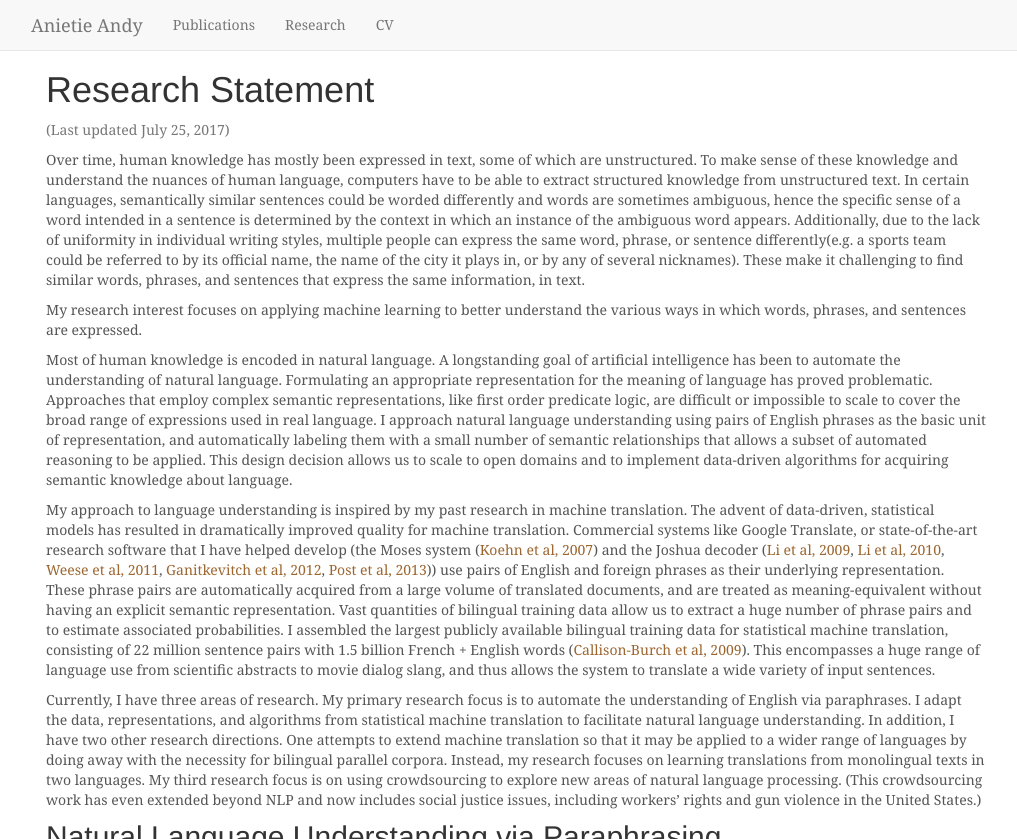
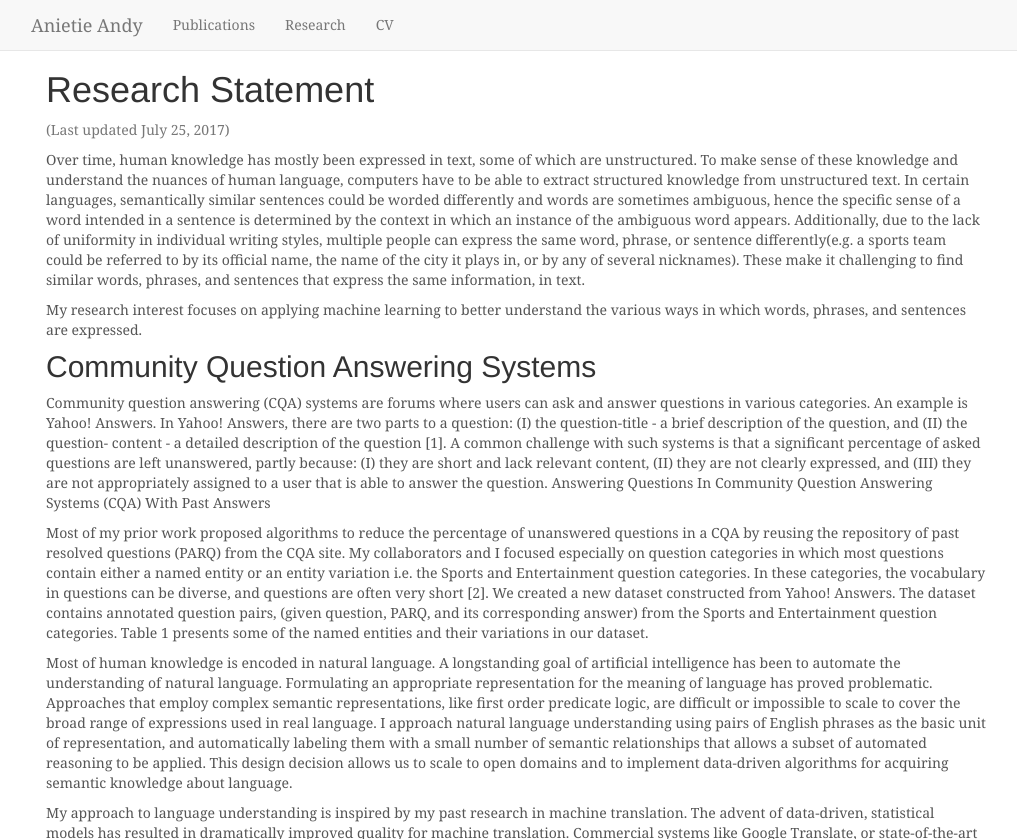
Before and after one commit to anietieandy/anietieandy.github.io, a Jekyll site: the page built from research.md, in a window 1280 px wide and 900 px high, cut to the strip 0-839 px from the top of the window. Shown: the whole strip, without its empty margins (124-1141 px from the left). Built offline with Jekyll 4.4.1, drawn with Linux system fonts in a browser that asks for light colours; nearby versions of some CDN libraries.

Commit message:
updated research

```diff
--- a/research.md
+++ b/research.md
@@ -49,6 +49,13 @@ publications:
 Over time, human knowledge has mostly been expressed in text, some of which are unstructured. To make sense of these knowledge and understand the nuances of human language, computers have to be able to extract structured knowledge from unstructured text. In certain languages, semantically similar sentences could be worded differently and words are sometimes ambiguous, hence the specific sense of a word intended in a sentence is determined by the context in which an instance of the ambiguous word appears. Additionally, due to the lack of uniformity in individual writing styles, multiple people can express the same word, phrase, or sentence differently(e.g. a sports team could be referred to by its official name, the name of the city it plays in, or by any of several nicknames). These make it challenging to find similar words, phrases, and sentences that express the same information, in text.
 
 My research interest focuses on applying machine learning to better understand the various ways in which words, phrases, and sentences are expressed.
+
+## Community Question Answering Systems
+
+
+Community question answering (CQA) systems are forums where users can ask and answer questions in various categories. An example is Yahoo! Answers. In Yahoo! Answers, there are two parts to a question: (I) the question-title - a brief description of the question, and (II) the question- content - a detailed description of the question [1]. A common challenge with such systems is that a significant percentage of asked questions are left unanswered, partly because: (I) they are short and lack relevant content, (II) they are not clearly expressed, and (III) they are not appropriately assigned to a user that is able to answer the question. Answering Questions In Community Question Answering Systems (CQA) With Past Answers
+
+Most of my prior work proposed algorithms to reduce the percentage of unanswered questions in a CQA by reusing the repository of past resolved questions (PARQ) from the CQA site. My collaborators and I focused especially on question categories in which most questions contain either a named entity or an entity variation i.e. the Sports and Entertainment question categories. In these categories, the vocabulary in questions can be diverse, and questions are often very short [2]. We created a new dataset constructed from Yahoo! Answers. The dataset contains annotated question pairs, (given question, PARQ, and its corresponding answer) from the Sports and Entertainment question categories. Table 1 presents some of the named entities and their variations in our dataset.
 
 Most of human knowledge is encoded in natural language.  A longstanding goal of artificial intelligence has been to automate the understanding of natural language. Formulating an appropriate  representation for the meaning of language has proved problematic. Approaches that employ complex semantic representations, like first order predicate logic, are difficult or impossible to scale to cover the broad range of expressions used in real language.  I approach natural language understanding using pairs of English phrases as the basic unit of representation, and automatically labeling them with a small number of semantic relationships that allows a subset of automated reasoning to be applied.  This design decision allows us to scale to open domains and to implement data-driven algorithms for acquiring semantic knowledge about language.
 
```
